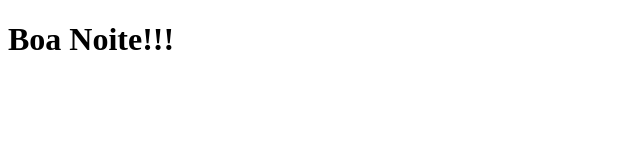
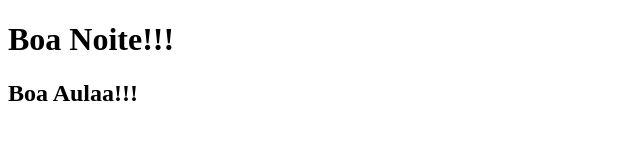
Before and after one commit to bebetofreitass/aulagit8, a plain HTML site: page index.html in a window 1280 px wide. Shown: the whole page, without its empty margins (0-640 px from the left). Drawn offline with Linux system fonts and the light colour scheme.

Commit message:
add index na main1

```diff
--- a/index.html
+++ b/index.html
@@ -7,5 +7,6 @@
 </head>
 <body>
     <h1>Boa Noite!!!</h1>
+    <h2>Boa Aulaa!!!</h2>
 </body>
 </html>
```
